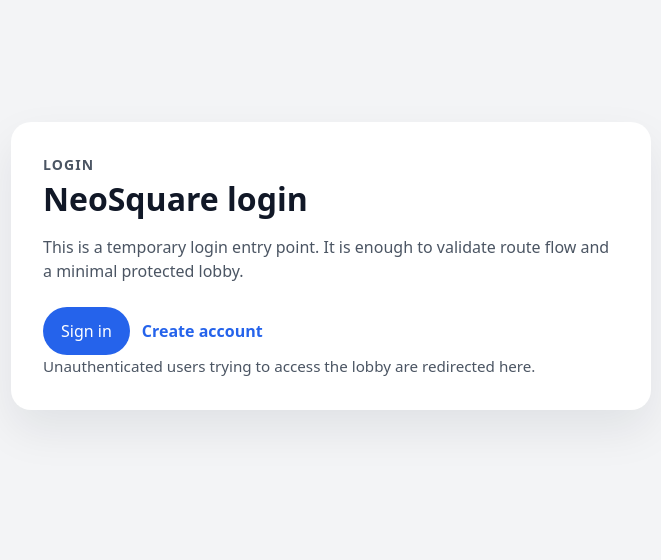
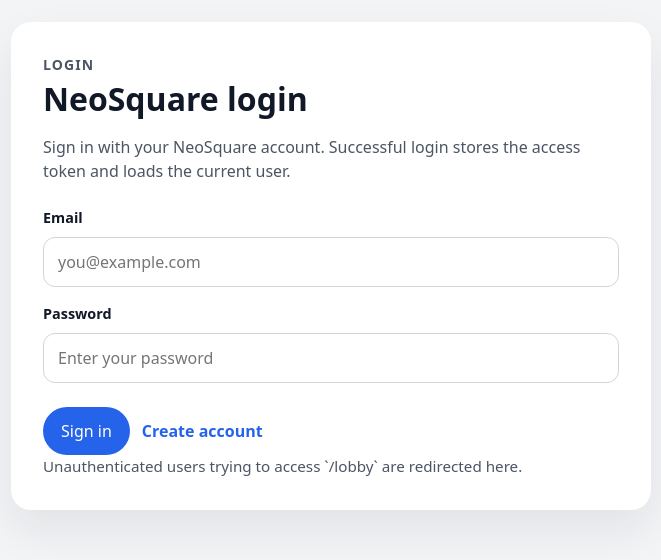
Before and after one commit to woojoo123/NeoSquare, a React (Vite) app in the folder frontend/: page /login in a window 1280 px wide. Shown: the part 134-694 px from the top of the page, without its empty margins (309-970 px from the left). Built offline with nearby package versions, Linux system fonts and the light colour scheme; no server answers.

Commit message:
프론트엔드 인증 흐름과 로비 연동 추가

```diff
--- a/frontend/src/api/auth.js
+++ b/frontend/src/api/auth.js
@@ -1,4 +1,4 @@
-import { axiosInstance, setStoredAccessToken } from './axiosInstance';
+import { axiosInstance } from './axiosInstance';
 
 export async function signup(payload) {
   const response = await axiosInstance.post('/auth/signup', payload);
@@ -7,14 +7,7 @@
 
 export async function login(payload) {
   const response = await axiosInstance.post('/auth/login', payload);
-  const result = response.data;
-  const accessToken = result?.data?.accessToken;
-
-  if (accessToken) {
-    setStoredAccessToken(accessToken);
-  }
-
-  return result;
+  return response.data;
 }
 
 export async function getMe() {
--- /dev/null
+++ b/frontend/src/lib/useLobbyRealtime.js
@@ -0,0 +1,8 @@
+import { useEffect } from 'react';
+
+export function useLobbyRealtime() {
+  useEffect(() => {
+    // Placeholder for future lobby WebSocket lifecycle.
+    // Attach connect/disconnect logic here once realtime event handling is defined.
+  }, []);
+}
--- a/frontend/src/pages/LoginPage.jsx
+++ b/frontend/src/pages/LoginPage.jsx
@@ -1,48 +1,114 @@
+import { useState } from 'react';
 import { Link, useLocation, useNavigate } from 'react-router-dom';
 
+import { getMe, login } from '../api/auth';
 import AppLayout from '../components/AppLayout';
 import { useAuthStore } from '../store/authStore';
 
 export default function LoginPage() {
   const navigate = useNavigate();
   const location = useLocation();
+  const [form, setForm] = useState({
+    email: location.state?.email || '',
+    password: '',
+  });
+  const [errorMessage, setErrorMessage] = useState('');
+  const [isSubmitting, setIsSubmitting] = useState(false);
   const accessToken = useAuthStore((state) => state.accessToken);
   const currentUser = useAuthStore((state) => state.currentUser);
   const setAccessToken = useAuthStore((state) => state.setAccessToken);
   const setCurrentUser = useAuthStore((state) => state.setCurrentUser);
+  const clearAuth = useAuthStore((state) => state.clearAuth);
 
   const redirectTo = location.state?.from || '/lobby';
 
-  const handleLogin = () => {
-    setAccessToken('temp-access-token');
-    setCurrentUser({
-      email: 'demo@neosquare.local',
-      nickname: 'Demo User',
-    });
+  const handleChange = (event) => {
+    const { name, value } = event.target;
+    setForm((current) => ({
+      ...current,
+      [name]: value,
+    }));
+  };
+
+  const handleLogin = async (event) => {
+    event.preventDefault();
+    setIsSubmitting(true);
+    setErrorMessage('');
+
+    try {
+      const loginResponse = await login(form);
+      const nextAccessToken = loginResponse?.data?.accessToken;
+
+      if (!nextAccessToken) {
+        throw new Error('Access token was not returned.');
+      }
+
+      setAccessToken(nextAccessToken);
+
+      const meResponse = await getMe();
+      setCurrentUser(meResponse.data);
       navigate(redirectTo, { replace: true });
+    } catch (error) {
+      clearAuth();
+      setErrorMessage(
+        error?.response?.data?.message || error.message || 'Login failed.'
+      );
+    } finally {
+      setIsSubmitting(false);
+    }
   };
 
   return (
     <AppLayout
       eyebrow="Login"
       title="NeoSquare login"
-      description="This is a temporary login entry point. It is enough to validate route flow and a minimal protected lobby."
+      description="Sign in with your NeoSquare account. Successful login stores the access token and loads the current user."
     >
+      <form className="app-form" onSubmit={handleLogin}>
+        <label className="app-field">
+          <span>Email</span>
+          <input
+            className="app-input"
+            type="email"
+            name="email"
+            value={form.email}
+            onChange={handleChange}
+            placeholder="you@example.com"
+            required
+          />
+        </label>
+        <label className="app-field">
+          <span>Password</span>
+          <input
+            className="app-input"
+            type="password"
+            name="password"
+            value={form.password}
+            onChange={handleChange}
+            placeholder="Enter your password"
+            required
+          />
+        </label>
         <div className="app-actions">
-        <button type="button" className="primary-button" onClick={handleLogin}>
-          Sign in
+          <button type="submit" className="primary-button" disabled={isSubmitting}>
+            {isSubmitting ? 'Signing in...' : 'Sign in'}
           </button>
           <Link className="text-link" to="/signup">
             Create account
           </Link>
         </div>
+      </form>
+      {location.state?.message ? (
+        <p className="app-success">{location.state.message}</p>
+      ) : null}
+      {errorMessage ? <p className="app-error">{errorMessage}</p> : null}
       {accessToken ? (
         <p className="app-note">
           You are already signed in as {currentUser?.nickname || 'a user'}.
         </p>
       ) : (
         <p className="app-note">
-          Unauthenticated users trying to access the lobby are redirected here.
+          Unauthenticated users trying to access `/lobby` are redirected here.
         </p>
       )}
     </AppLayout>
--- a/frontend/src/pages/SignupPage.jsx
+++ b/frontend/src/pages/SignupPage.jsx
@@ -1,36 +1,103 @@
+import { useState } from 'react';
 import { Link, useNavigate } from 'react-router-dom';
 
+import { signup } from '../api/auth';
 import AppLayout from '../components/AppLayout';
-import { useAuthStore } from '../store/authStore';
 
 export default function SignupPage() {
   const navigate = useNavigate();
-  const setAccessToken = useAuthStore((state) => state.setAccessToken);
-  const setCurrentUser = useAuthStore((state) => state.setCurrentUser);
+  const [form, setForm] = useState({
+    email: '',
+    password: '',
+    nickname: '',
+  });
+  const [errorMessage, setErrorMessage] = useState('');
+  const [isSubmitting, setIsSubmitting] = useState(false);
 
-  const handleSignup = () => {
-    setAccessToken('temp-access-token');
-    setCurrentUser({
-      email: 'new-user@neosquare.local',
-      nickname: 'New User',
+  const handleChange = (event) => {
+    const { name, value } = event.target;
+    setForm((current) => ({
+      ...current,
+      [name]: value,
+    }));
+  };
+
+  const handleSignup = async (event) => {
+    event.preventDefault();
+    setIsSubmitting(true);
+    setErrorMessage('');
+
+    try {
+      await signup(form);
+      navigate('/login', {
+        replace: true,
+        state: {
+          message: 'Signup completed. Please sign in.',
+          email: form.email,
+        },
       });
-    navigate('/lobby', { replace: true });
+    } catch (error) {
+      setErrorMessage(
+        error?.response?.data?.message || error.message || 'Signup failed.'
+      );
+    } finally {
+      setIsSubmitting(false);
+    }
   };
 
   return (
     <AppLayout
       eyebrow="Signup"
       title="Create a NeoSquare account"
-      description="This is a temporary signup page. Completing signup immediately marks the user as authenticated for now."
+      description="Create an account, then continue to the login page and sign in."
     >
+      <form className="app-form" onSubmit={handleSignup}>
+        <label className="app-field">
+          <span>Nickname</span>
+          <input
+            className="app-input"
+            type="text"
+            name="nickname"
+            value={form.nickname}
+            onChange={handleChange}
+            placeholder="How should others see you?"
+            required
+          />
+        </label>
+        <label className="app-field">
+          <span>Email</span>
+          <input
+            className="app-input"
+            type="email"
+            name="email"
+            value={form.email}
+            onChange={handleChange}
+            placeholder="you@example.com"
+            required
+          />
+        </label>
+        <label className="app-field">
+          <span>Password</span>
+          <input
+            className="app-input"
+            type="password"
+            name="password"
+            value={form.password}
+            onChange={handleChange}
+            placeholder="Create a password"
+            required
+          />
+        </label>
         <div className="app-actions">
-        <button type="button" className="primary-button" onClick={handleSignup}>
-          Sign up
+          <button type="submit" className="primary-button" disabled={isSubmitting}>
+            {isSubmitting ? 'Signing up...' : 'Sign up'}
           </button>
           <Link className="text-link" to="/login">
             Back to login
           </Link>
         </div>
+      </form>
+      {errorMessage ? <p className="app-error">{errorMessage}</p> : null}
     </AppLayout>
   );
 }
--- a/frontend/src/styles.css
+++ b/frontend/src/styles.css
@@ -65,6 +65,32 @@
   gap: 12px;
   align-items: center;
   margin-top: 24px;
+  flex-wrap: wrap;
+}
+
+.app-form {
+  margin-top: 24px;
+}
+
+.app-field {
+  display: block;
+  margin-top: 16px;
+}
+
+.app-field span {
+  display: block;
+  margin-bottom: 8px;
+  font-size: 0.9rem;
+  font-weight: 600;
+  color: #111827;
+}
+
+.app-input {
+  width: 100%;
+  border: 1px solid #d1d5db;
+  border-radius: 12px;
+  padding: 12px 14px;
+  background: #ffffff;
 }
 
 .primary-button {
@@ -74,6 +100,11 @@
   background: #2563eb;
   color: #ffffff;
   cursor: pointer;
+}
+
+.primary-button:disabled {
+  opacity: 0.7;
+  cursor: wait;
 }
 
 .text-link {
@@ -86,3 +117,55 @@
   margin-top: 16px;
   font-size: 0.95rem;
 }
+
+.app-error {
+  margin-top: 16px;
+  color: #b91c1c;
+  font-size: 0.95rem;
+}
+
+.app-success {
+  margin-top: 16px;
+  color: #047857;
+  font-size: 0.95rem;
+}
+
+.app-section {
+  margin-top: 28px;
+}
+
+.app-section h2 {
+  margin: 0 0 12px;
+  font-size: 1.15rem;
+}
+
+.space-list {
+  list-style: none;
+  padding: 0;
+  margin: 0;
+  display: grid;
+  gap: 12px;
+}
+
+.space-card {
+  border: 1px solid #e5e7eb;
+  border-radius: 16px;
+  padding: 16px;
+  background: #f9fafb;
+}
+
+.space-card strong,
+.space-card span,
+.space-card p {
+  display: block;
+}
+
+.space-card span {
+  margin-top: 6px;
+  color: #2563eb;
+  font-size: 0.9rem;
+}
+
+.space-card p {
+  margin-top: 10px;
+}
```
Also changed, not shown: frontend/src/pages/LobbyPage.jsx (+81 -1 lines). Lines whose indentation alone changed are shown as unchanged.
